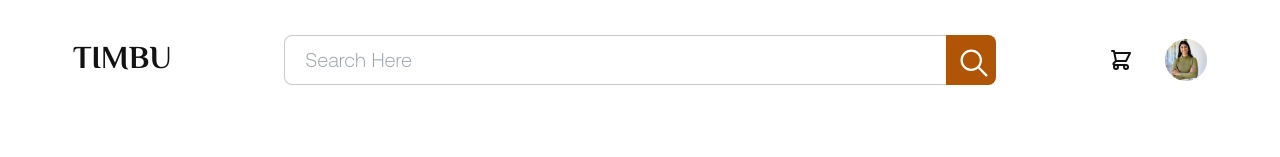
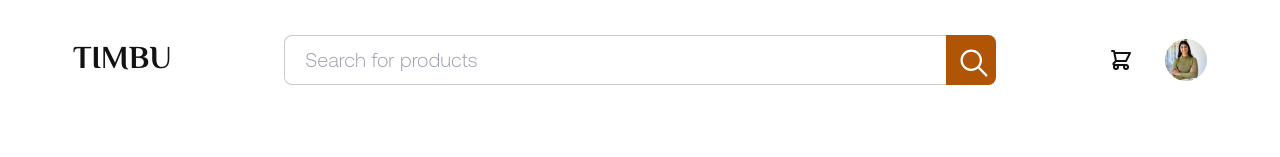
Before and after one commit to omotayobolu/hng-task2, a Next.js app: page /shopping-cart in a window 1280 px wide. Shown: the top 157 px of the page. Built offline with nearby package versions, Linux system fonts and the light colour scheme.

Commit message:
search functionality working

```diff
--- a/app/layout.tsx
+++ b/app/layout.tsx
@@ -4,6 +4,7 @@ import LocalFont from "next/font/local";
 import "./globals.css";
 import ToastProvider from "@/components/ToastContainer";
 import { CartProvider } from "@/context/CartProvider";
+import { SearchProvider } from "@/context/SearchProvider";
 
 const elmessiri = El_Messiri({
   subsets: ["latin"],
@@ -52,7 +53,9 @@ export default function RootLayout({
     <html lang="en">
       <body className={`${elmessiri.variable} ${aeonik.className}`}>
         <ToastProvider>
-          <CartProvider>{children}</CartProvider>
+          <CartProvider>
+            <SearchProvider>{children}</SearchProvider>
+          </CartProvider>
         </ToastProvider>
       </body>
     </html>
--- a/app/page.tsx
+++ b/app/page.tsx
@@ -1,5 +1,5 @@
 "use client";
-import { useState, Suspense } from "react";
+import { useState } from "react";
 import { useSearchParams } from "next/navigation";
 import useSWR from "swr";
 import Navbar from "@/components/Navbar";
@@ -9,6 +9,7 @@ import Footer from "@/components/Footer";
 import useCart from "@/hooks/useCart";
 import Product from "@/components/Product";
 import Link from "next/link";
+import { useSearchContext } from "@/context/SearchProvider";
 
 export type ProductType = {
   id: string;
@@ -36,10 +37,11 @@ const fetcher = async (url: string) => {
 
 export default function Home() {
   const { dispatch, REDUCER_ACTIONS } = useCart();
+  const { searchProducts } = useSearchContext();
+
   const searchParams = useSearchParams();
-  const offsetValue = searchParams.get("offset");
   const categoryValue = searchParams.get("category");
-  const offset = Number(offsetValue);
+  const query = searchParams.get("query");
 
   const [selectedCategory, setSelectedCategory] =
     useState<string>("All Products");
@@ -54,11 +56,16 @@ export default function Home() {
     isLoading: loadingProducts,
     error: productsError,
   } = useSWR(
-    `https://api.escuelajs.co/api/v1/products?offset=${offset}&limit=10`,
+    query
+      ? `https://api.escuelajs.co/api/v1/products/?title=${query}`
+      : `https://api.escuelajs.co/api/v1/products`,
     fetcher
   );
 
   const filteredProducts = products?.filter((product: ProductType) => {
+    if (searchProducts) {
+      return product.title.toLowerCase().includes(searchProducts.toLowerCase());
+    }
     if (selectedCategory === "All Products" && categoryValue === null) {
       return true;
     }
@@ -85,7 +92,7 @@ export default function Home() {
             </Link>
             {categories?.slice(0, 5).map((category: CategoryType) => (
               <Link
-                href={`?offset=${offset}&limit=10&category=${category.name}`}
+                href={`/?category=${category.name}`}
                 key={category.id}
                 className={`md:text-xl text-xs ${
                   categoryValue === category.name
@@ -99,7 +106,7 @@ export default function Home() {
           </div>
           <p className="font-light lg:block hidden">
             <span className="font-normal">Showing </span>
-            {offset + 1} -{offset + 10} of 20 results
+            all results
           </p>
         </div>
       </div>
@@ -124,8 +131,7 @@ export default function Home() {
               />
             ))}
           </div>
-          {filteredProducts?.length > 9 && (
-            <div className="mt-[4.3125rem] flex flex-row items-center justify-center gap-5 w-full">
+          {/* <div className="mt-[4.3125rem] flex flex-row items-center justify-center gap-5 w-full">
             <Link
               href={`?offset=${offset - 10}&limit=10`}
               className={`w-[3.125rem] h-[3.125rem] rounded-md border border-solid border-grey px-5 py-4 ${
@@ -160,6 +166,16 @@ export default function Home() {
               2
             </Link>
             <Link
+              href={`?offset=20&limit=10`}
+              className={`w-[3.125rem] h-[3.125rem] rounded-md  px-5 py-4 ${
+                offset === 20
+                  ? "bg-primary-orange text-[#fdfdfd]"
+                  : "border border-solid border-grey"
+              } `}
+            >
+              3
+            </Link>
+            <Link
               href={`?offset=${offset + 10}&limit=10`}
               className={`w-[3.125rem] h-[3.125rem] rounded-md border border-solid border-grey px-5 py-4 ${
                 offset === 10 && "opacity-20 cursor-not-allowed"
@@ -167,8 +183,7 @@ export default function Home() {
             >
               <IoChevronForward />
             </Link>
-            </div>
-          )}
+          </div> */}
         </div>
       </div>
       <div className="mt-[5.5625rem]">
--- a/components/CartItem.tsx
+++ b/components/CartItem.tsx
@@ -19,7 +19,6 @@ const CartItem = ({ item, REDUCER_ACTIONS, dispatch }: PropsType) => {
     style: "currency",
     currency: "USD",
   }).format(item.quantity * item.price);
-  console.log(item);
 
   const handleDecrease = () => {
     if (item.quantity > 1) {
--- a/components/Navbar.tsx
+++ b/components/Navbar.tsx
@@ -1,12 +1,24 @@
 "use client";
+import { useRouter } from "next/navigation";
 import Link from "next/link";
 import Image from "next/image";
 import { HiOutlineShoppingCart } from "react-icons/hi";
 import { IoIosSearch } from "react-icons/io";
 import useCart from "@/hooks/useCart";
+import { useSearchContext } from "@/context/SearchProvider";
 
 const Navbar = () => {
   const { totalItems } = useCart();
+  const router = useRouter();
+  const { setSearchProducts } = useSearchContext();
+
+  const handleSearchProducts = (e: React.FormEvent<HTMLFormElement>) => {
+    e.preventDefault();
+    const searchQuery = (e.target as HTMLFormElement).search.value;
+    setSearchProducts(searchQuery);
+    router.replace(`?query=${encodeURIComponent(searchQuery)}`);
+    setSearchProducts("");
+  };
 
   return (
     <header className="mx-[5.7%]">
@@ -17,16 +29,23 @@ const Navbar = () => {
               <h2 className="uppercase font-elmessiri">timbu</h2>
             </Link>
           </div>
-          <div className={`md:block hidden relative w-[712px] max-w-full`}>
+          <form
+            onSubmit={handleSearchProducts}
+            className={`md:block hidden relative w-[712px] max-w-full`}
+          >
             <input
               type="text"
-              placeholder="Search Here"
+              name="search"
+              placeholder="Search for products"
               className="rounded-lg font-light text-xl w-full max-w-full border border-solid border-[rgba(79,79,79,0.3)] px-[20px] py-2.5"
             />
-            <div className="bg-primary-orange absolute right-0 top-0 w-[50px] h-[50px] p-2.5 rounded-r-lg">
+            <button
+              type="submit"
+              className="bg-primary-orange absolute right-0 top-0 w-[50px] h-[50px] p-2.5 rounded-r-lg"
+            >
               <IoIosSearch className="w-9 h-9 text-white cursor-pointer" />
-            </div>
-          </div>
+            </button>
+          </form>
           <div className="flex flex-row items-center space-x-8">
             <Link href="/shopping-cart" className="relative">
               <HiOutlineShoppingCart className="w-6 h-6 text-primary-black cursor-pointer" />
@@ -44,16 +63,23 @@ const Navbar = () => {
             />
           </div>
         </div>
-        <div className="md:hidden block relative mb-6">
+        <form
+          onSubmit={handleSearchProducts}
+          className="md:hidden block relative mb-6"
+        >
           <input
             type="text"
-            placeholder="Search Here"
+            name="search"
+            placeholder="Search for product"
             className="rounded-lg font-light text-xl w-full max-w-full border border-solid border-[rgba(79,79,79,0.3)] px-[20px] py-2.5"
           />
-          <div className="bg-primary-orange absolute right-0 top-0 w-[50px] h-[50px] p-2.5 rounded-r-lg">
+          <button
+            type="submit"
+            className="bg-primary-orange absolute right-0 top-0 w-[50px] h-[50px] p-2.5 rounded-r-lg"
+          >
             <IoIosSearch className="w-9 h-9 text-white cursor-pointer" />
-          </div>
-        </div>
+          </button>
+        </form>
       </div>
     </header>
   );
--- /dev/null
+++ b/context/SearchProvider.tsx
@@ -0,0 +1,27 @@
+"use client";
+import { useState, useContext, createContext, ReactNode } from "react";
+
+type SearchContextType = {
+  searchProducts: string;
+  setSearchProducts: (query: string) => void;
+};
+
+const SearchContext = createContext<SearchContextType | undefined>(undefined);
+
+export const SearchProvider = ({ children }: { children: ReactNode }) => {
+  const [searchProducts, setSearchProducts] = useState<string>("");
+
+  return (
+    <SearchContext.Provider value={{ searchProducts, setSearchProducts }}>
+      {children}
+    </SearchContext.Provider>
+  );
+};
+
+export const useSearchContext = () => {
+  const context = useContext(SearchContext);
+  if (!context) {
+    throw new Error("useSearchContext must be used within a SearchProvider");
+  }
+  return context;
+};
```
Lines whose indentation alone changed are shown as unchanged.
